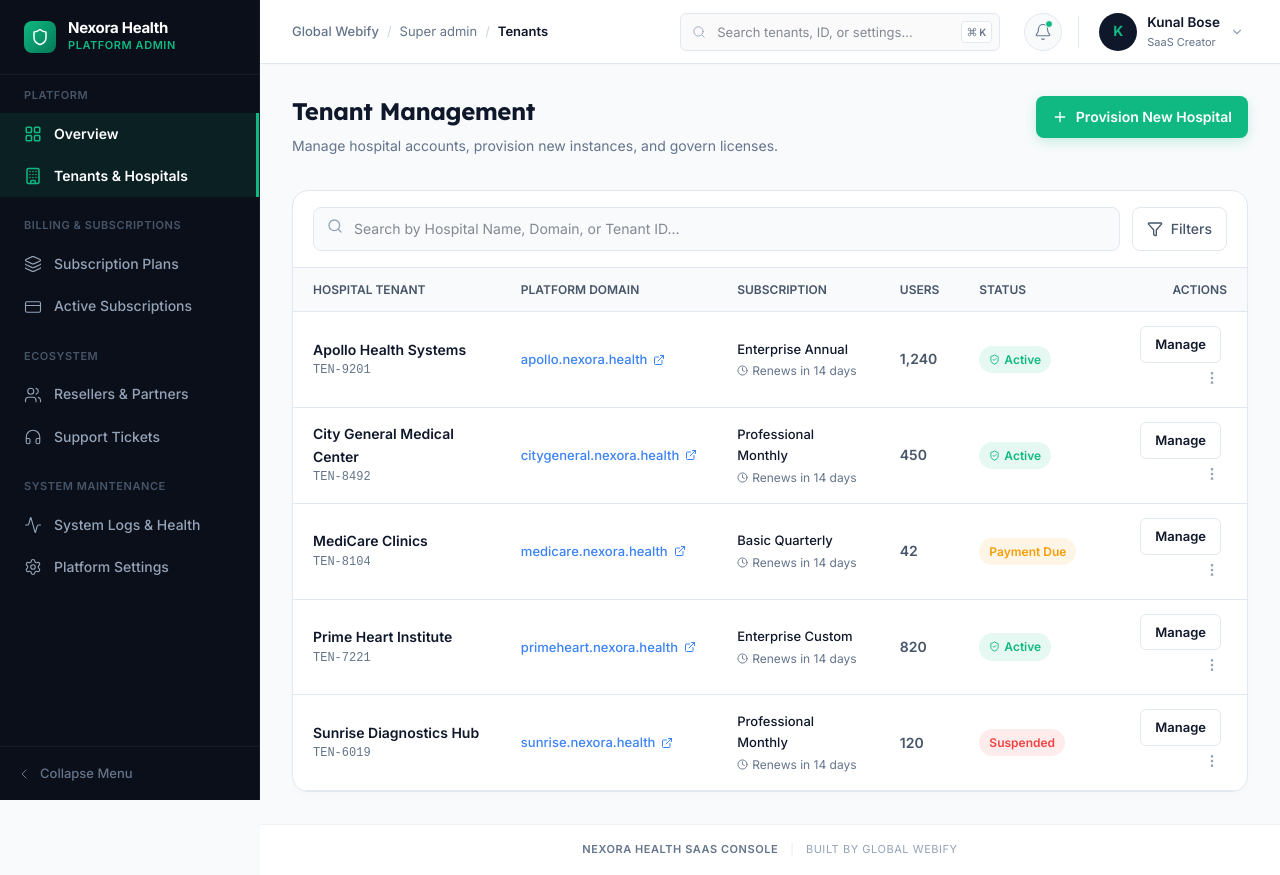
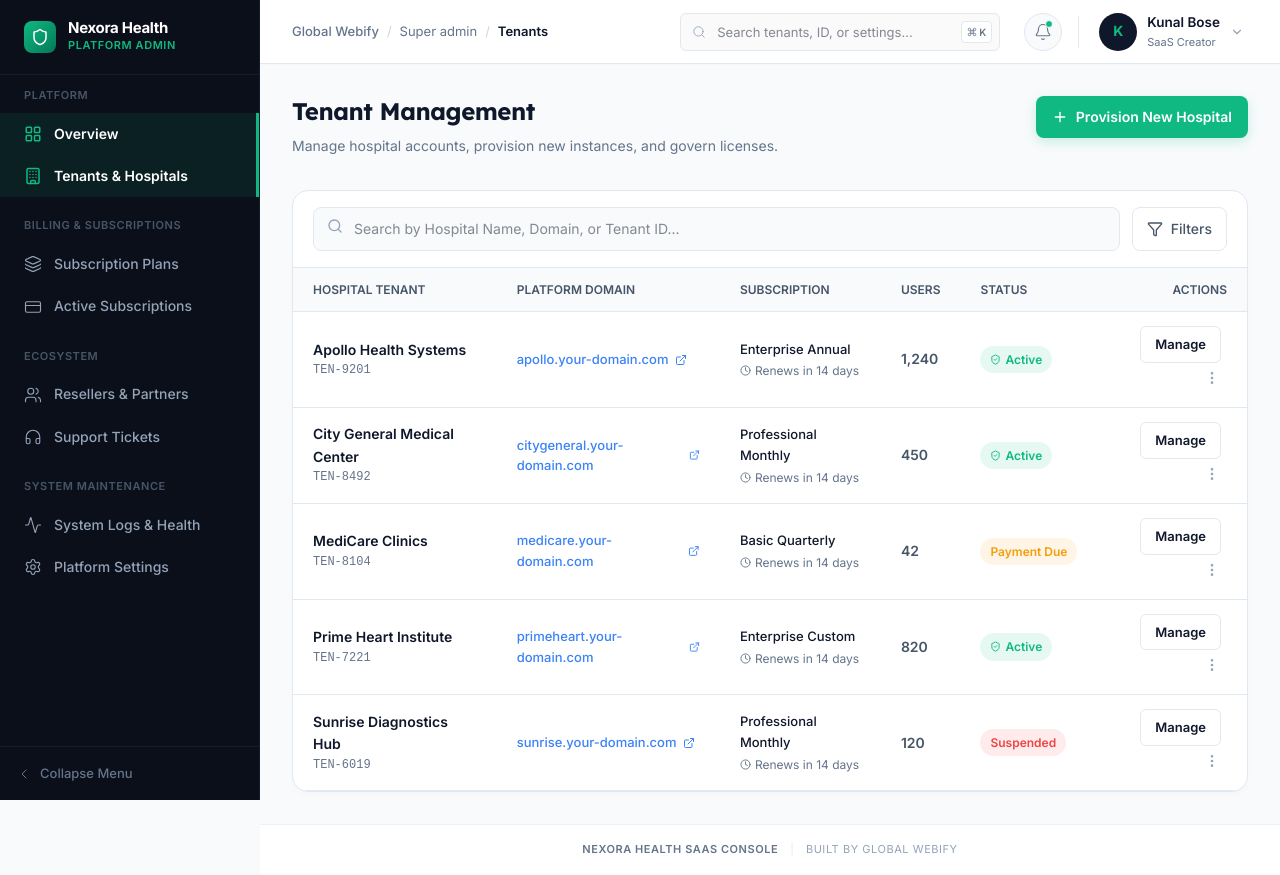
Before and after one commit to KunalBose2772/nexora, a Next.js app: page /super-admin/tenants in a window 1280 px wide. Built offline with nearby package versions, Linux system fonts and the light colour scheme.

Commit message:
chore: replace hardcoded nexora.health domains with placeholder your-domain.com

```diff
--- a/src/app/super-admin/tenants/page.js
+++ b/src/app/super-admin/tenants/page.js
@@ -4,11 +4,11 @@ import { Building, Plus, Search, Filter, MoreVertical, ShieldCheck, Clock, Exter
 import Link from 'next/link';
 
 const TENANTS = [
-    { name: 'Apollo Health Systems', id: 'TEN-9201', domain: 'apollo.nexora.health', plan: 'Enterprise Annual', users: '1,240', status: 'Active', badge: '#10B981', bg: 'rgba(16,185,129,0.1)' },
-    { name: 'City General Medical Center', id: 'TEN-8492', domain: 'citygeneral.nexora.health', plan: 'Professional Monthly', users: '450', status: 'Active', badge: '#10B981', bg: 'rgba(16,185,129,0.1)' },
-    { name: 'MediCare Clinics', id: 'TEN-8104', domain: 'medicare.nexora.health', plan: 'Basic Quarterly', users: '42', status: 'Payment Due', badge: '#F59E0B', bg: 'rgba(245,158,11,0.1)' },
-    { name: 'Prime Heart Institute', id: 'TEN-7221', domain: 'primeheart.nexora.health', plan: 'Enterprise Custom', users: '820', status: 'Active', badge: '#10B981', bg: 'rgba(16,185,129,0.1)' },
-    { name: 'Sunrise Diagnostics Hub', id: 'TEN-6019', domain: 'sunrise.nexora.health', plan: 'Professional Monthly', users: '120', status: 'Suspended', badge: '#EF4444', bg: 'rgba(239,68,68,0.1)' }
+    { name: 'Apollo Health Systems', id: 'TEN-9201', domain: 'apollo.your-domain.com', plan: 'Enterprise Annual', users: '1,240', status: 'Active', badge: '#10B981', bg: 'rgba(16,185,129,0.1)' },
+    { name: 'City General Medical Center', id: 'TEN-8492', domain: 'citygeneral.your-domain.com', plan: 'Professional Monthly', users: '450', status: 'Active', badge: '#10B981', bg: 'rgba(16,185,129,0.1)' },
+    { name: 'MediCare Clinics', id: 'TEN-8104', domain: 'medicare.your-domain.com', plan: 'Basic Quarterly', users: '42', status: 'Payment Due', badge: '#F59E0B', bg: 'rgba(245,158,11,0.1)' },
+    { name: 'Prime Heart Institute', id: 'TEN-7221', domain: 'primeheart.your-domain.com', plan: 'Enterprise Custom', users: '820', status: 'Active', badge: '#10B981', bg: 'rgba(16,185,129,0.1)' },
+    { name: 'Sunrise Diagnostics Hub', id: 'TEN-6019', domain: 'sunrise.your-domain.com', plan: 'Professional Monthly', users: '120', status: 'Suspended', badge: '#EF4444', bg: 'rgba(239,68,68,0.1)' }
 ];
 
 export default function TenantsPage() {
@@ -139,7 +139,7 @@ export default function TenantsPage() {
                                     <div style={{ display: 'flex', alignItems: 'center', border: '1px solid #E2E8F0', borderRadius: '8px', overflow: 'hidden' }}>
                                         <input required type="text" placeholder="apexgeneral" style={{ flex: 1, padding: '10px 12px', border: 'none', fontSize: '14px', outline: 'none', minWidth: 0 }} />
                                         <div style={{ padding: '10px 12px', background: '#F8FAFC', color: '#64748B', fontSize: '14px', fontWeight: 500, borderLeft: '1px solid #E2E8F0' }}>
-                                            .nexora.health
+                                            .your-domain.com
                                         </div>
                                     </div>
                                     <p style={{ fontSize: '12px', color: '#94A3B8', marginTop: '6px' }}>This will be the hospital's dedicated login URL.</p>
```
